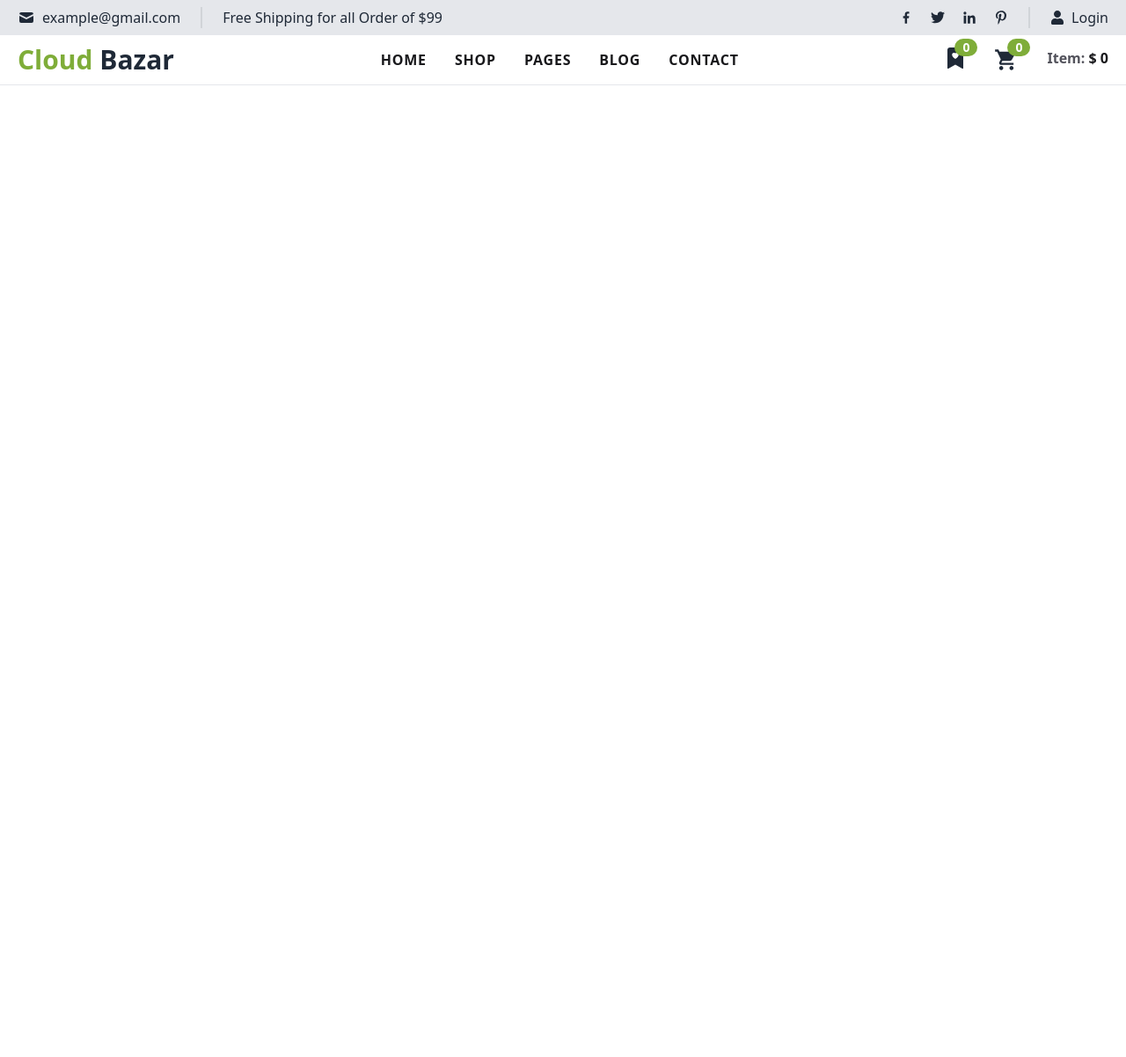
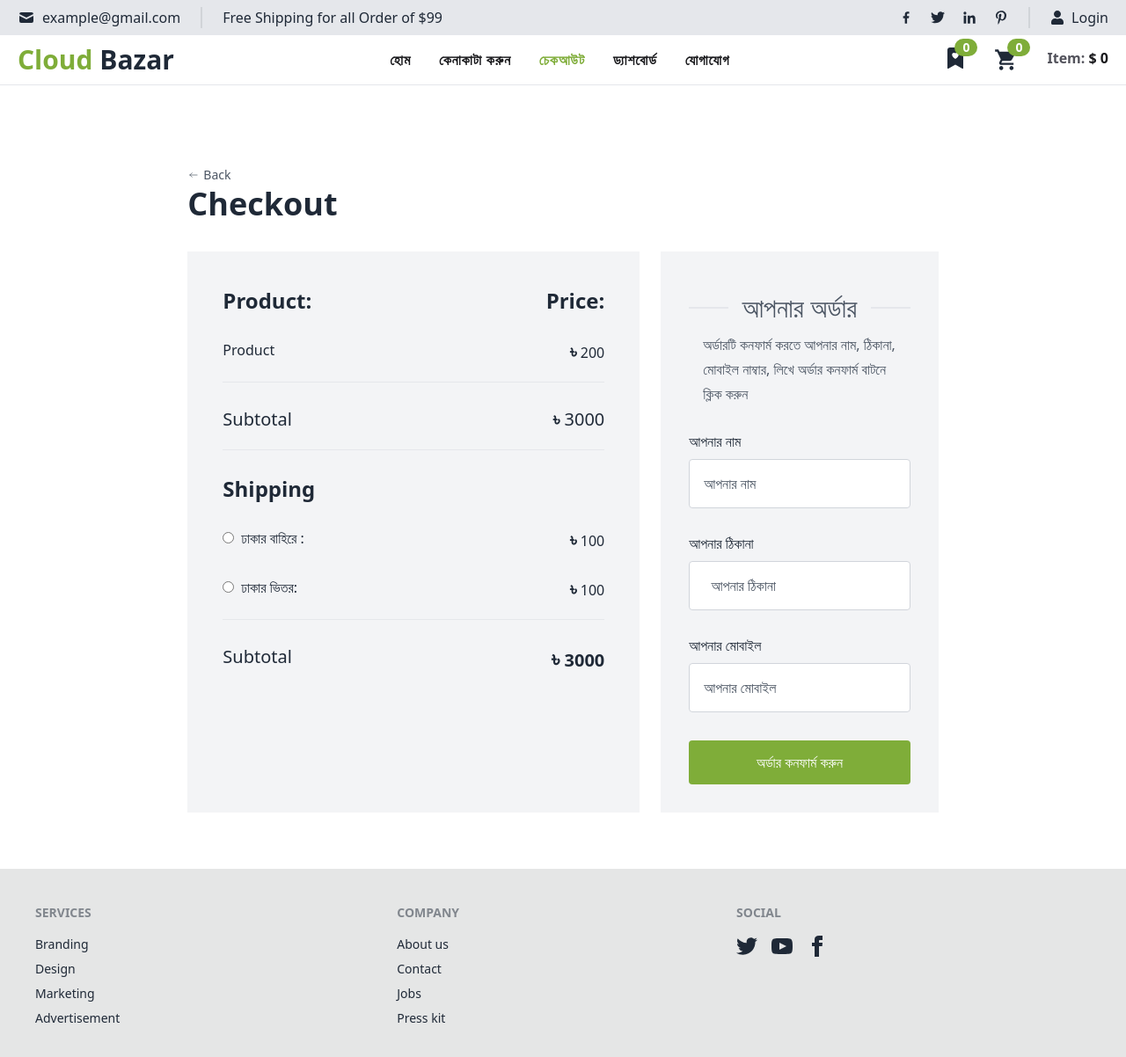
Before and after one commit to team-binarybrains/Ecommerce-client, a React (Create React App) app: page /checkout in a window 1280 px wide. Shown: the top 1202 px of the page at 88% size. Before the commit the page ends 800 px from the top, so only its background shows below. Built offline with nearby package versions, Linux system fonts and the light colour scheme.

Commit message:
link add

```diff
--- a/src/App.js
+++ b/src/App.js
@@ -2,6 +2,11 @@ import "./App.css";
 import { Route, Routes } from "react-router-dom";
 import Home from "./Component/Home/Home";
 import Header from "./Component/Header/Header";
+import Dashboard from "./Component/Dashboard/Dashboard";
+import ProductDetail from "./Component/ProductDetails/ProductDetail";
+import Footer from "./Component/Footer/Footer";
+import Checkout from "./Component/Checkout/Checkout";
+import AllProducts from "./Component/AllProducts/AllProducts";
 
 function App() {
   return (
@@ -9,7 +14,12 @@ function App() {
       <Header />
       <Routes>
         <Route path="/" element={<Home />}></Route>
+        <Route path="/dashboard" element={<Dashboard />}></Route>
+        <Route path="/checkout" element={<Checkout />}></Route>
+        <Route path="/productDetail" element={<ProductDetail />}></Route>
+        <Route path="/allProducts" element={<AllProducts />}></Route>
       </Routes>
+      <Footer />
     </div>
   );
 }
--- /dev/null
+++ b/src/Component/AllProducts/AllProducts.js
@@ -0,0 +1,11 @@
+import React from "react";
+
+const AllProducts = () => {
+  return (
+    <div className="mt-32 h-screen">
+      <h1>this is all products section</h1>
+    </div>
+  );
+};
+
+export default AllProducts;
--- a/src/Component/Checkout/Checkout.js
+++ b/src/Component/Checkout/Checkout.js
@@ -1,4 +1,5 @@
 import React, { useState } from "react";
+import { Link } from "react-router-dom";
 
 const Checkout = () => {
   const countries = ["China", "Russia", "UK"];
@@ -10,7 +11,7 @@ const Checkout = () => {
     setCountry(e.target.textContent);
   };
   return (
-    <div className="flex justify-center items-center">
+    <div className="flex justify-center items-center mt-32">
       <div className="py-16 px-4 md:px-6 2xl:px-0 flex justify-center items-center 2xl:mx-auto 2xl:container">
         <div className="flex flex-col justify-start items-start w-full space-y-9">
           <div className="flex justify-start flex-col items-start space-y-2">
@@ -45,7 +46,10 @@ const Checkout = () => {
                   strokeLinejoin="round"
                 />
               </svg>
-              <p className="text-sm leading-none">Back</p>
+              <Link to="/">
+                {" "}
+                <p className="text-sm leading-none">Back</p>
+              </Link>
             </button>
             <p className="text-3xl lg:text-4xl font-semibold leading-7 lg:leading-9 text-gray-800">
               Checkout
@@ -57,18 +61,24 @@ const Checkout = () => {
               <div className="">
                 <div className="flex justify-between ">
                   <p className="text-2xl font-bold">Product:</p>
-                  <p className="text-2xl font-bold">Price:</p>
+                  <p className="text-2xl font-bold"> Price:</p>
                 </div>
                 <div className="flex justify-between mt-7 mb-5">
                   <p>Product</p>
-                  <p>taka</p>
+                  <p>
+                    {" "}
+                    <span className="text-xl font-bold">৳</span> 200
+                  </p>
                 </div>
               </div>
               <hr />
               <div>
                 <div className="flex justify-between mt-7 mb-5">
                   <p className="text-xl ">Subtotal</p>
-                  <p className="text-xl ">3000</p>
+                  <p className="text-xl ">
+                    {" "}
+                    <span className="text-xl font-bold">৳</span> 3000
+                  </p>
                 </div>
               </div>
               <hr />
@@ -86,7 +96,9 @@ const Checkout = () => {
                       ঢাকার বাহিরে :
                     </div>
                     <div>
-                      <p>100</p>
+                      <p>
+                        <span className="text-xl font-bold">৳</span> 100
+                      </p>
                     </div>
                   </div>
                 </div>
@@ -102,7 +114,10 @@ const Checkout = () => {
                       ঢাকার ভিতর:
                     </div>
                     <div>
-                      <p>100</p>
+                      <p>
+                        {" "}
+                        <span className="text-xl font-bold">৳</span> 100
+                      </p>
                     </div>
                   </div>
                 </div>
@@ -111,7 +126,10 @@ const Checkout = () => {
                 <div>
                   <div className="flex justify-between mt-7 mb-5">
                     <p className="text-xl ">Subtotal</p>
-                    <p className="text-xl font-bold">3000</p>
+                    <p className="text-xl font-bold">
+                      {" "}
+                      <span className="text-2xl font-bold">৳</span> 3000
+                    </p>
                   </div>
                 </div>
               </div>
@@ -161,93 +179,6 @@ const Checkout = () => {
                   placeholder="আপনার মোবাইল"
                 />
               </div>
-              {/*
-              <div className="mt-2 flex-col">
-                <div>
-                  <input
-                    className="border rounded-tl rounded-tr border-gray-300 p-4 w-full text-base leading-4 placeholder-gray-600 text-gray-600"
-                    type="email"
-                    placeholder="0000 1234 6549 15151"
-                  />
-                </div>
-                <div className="flex-row flex">
-                  <input
-                    className="border rounded-bl border-gray-300 p-4 w-full text-base leading-4 placeholder-gray-600 text-gray-600"
-                    type="email"
-                    placeholder="MM/YY"
-                  />
-                  <input
-                    className="border rounded-br border-gray-300 p-4 w-full text-base leading-4 placeholder-gray-600 text-gray-600"
-                    type="email"
-                    placeholder="CVC"
-                  />
-                </div>
-              </div> */}
-
-              {/* <div className="mt-2 flex-col">
-                <div>
-                  <input
-                    className="border rounded border-gray-300 p-4 w-full text-base leading-4 placeholder-gray-600 text-gray-600"
-                    type="email"
-                    placeholder="Name on card"
-                  />
-                </div>
-              </div> */}
-
-              {/* <label className="mt-8 text-base leading-4 text-gray-800">
-                Country or region
-              </label> */}
-              {/* <div className="mt-2 flex-col">
-                <div className="relative">
-                  <button
-                    className="text-left border rounded-tr rounded-tl border-gray-300 p-4 w-full text-base leading-4 placeholder-gray-600 text-gray-600 bg-white"
-                    type="email"
-                  >
-                    {country}
-                  </button>
-                  <svg
-                    onClick={() => setMenu(!menu)}
-                    className={
-                      "transform  cursor-pointer absolute top-4 right-4 " +
-                      (menu ? "rotate-180" : "")
-                    }
-                    width="16"
-                    height="16"
-                    viewBox="0 0 16 16"
-                    fill="none"
-                    xmlns="http://www.w3.org/2000/svg"
-                  >
-                    <path
-                      d="M3.5 5.75L8 10.25L12.5 5.75"
-                      stroke="#27272A"
-                      strokeLinecap="round"
-                      strokeLinejoin="round"
-                    />
-                  </svg>
-                  <div
-                    className={
-                      "mt-1 absolute z-10 w-full flex bg-gray-50 justify-start flex-col text-gray-600 " +
-                      (menu ? "block" : "hidden")
-                    }
-                  >
-                    {countries.map((country) => (
-                      <div
-                        key={country}
-                        className="cursor-pointer hover:bg-gray-800 hover:text-white px-4 py-2"
-                        onClick={changeText}
-                      >
-                        {country}
-                      </div>
-                    ))}
-                  </div>
-                </div>
-                <input
-                  className="border rounded-bl rounded-br border-gray-300 p-4 w-full text-base leading-4 placeholder-gray-600 text-gray-600"
-                  type="text"
-                  placeholder="ZIP"
-                />
-              </div> */}
-
               <button className="mt-8 border border-transparent hover:border-gray-300 bg-clr transition duration-300 hover:bg-white text-white hover:text-gray-900 flex justify-center items-center py-4 rounded w-full">
                 <div>
                   <p className="text-base leading-4">অর্ডার কনফার্ম করুন</p>
--- /dev/null
+++ b/src/Component/Dashboard/Dashboard.js
@@ -0,0 +1,11 @@
+import React from "react";
+
+const Dashboard = () => {
+  return (
+    <div className="mt-32 h-screen">
+      <h1>this is dashboard</h1>
+    </div>
+  );
+};
+
+export default Dashboard;
--- /dev/null
+++ b/src/Component/Footer/Footer.js
@@ -0,0 +1,62 @@
+import React from "react";
+
+const Footer = () => {
+  return (
+    <footer className="footer p-10 bg-base-300 text-base-content">
+      <div>
+        <span className="footer-title">Services</span>
+        <a className="link link-hover">Branding</a>
+        <a className="link link-hover">Design</a>
+        <a className="link link-hover">Marketing</a>
+        <a className="link link-hover">Advertisement</a>
+      </div>
+      <div>
+        <span className="footer-title">Company</span>
+        <a className="link link-hover">About us</a>
+        <a className="link link-hover">Contact</a>
+        <a className="link link-hover">Jobs</a>
+        <a className="link link-hover">Press kit</a>
+      </div>
+      <div>
+        <span className="footer-title">Social</span>
+        <div className="grid grid-flow-col gap-4">
+          <a>
+            <svg
+              xmlns="http://www.w3.org/2000/svg"
+              width="24"
+              height="24"
+              viewBox="0 0 24 24"
+              className="fill-current"
+            >
+              <path d="M24 4.557c-.883.392-1.832.656-2.828.775 1.017-.609 1.798-1.574 2.165-2.724-.951.564-2.005.974-3.127 1.195-.897-.957-2.178-1.555-3.594-1.555-3.179 0-5.515 2.966-4.797 6.045-4.091-.205-7.719-2.165-10.148-5.144-1.29 2.213-.669 5.108 1.523 6.574-.806-.026-1.566-.247-2.229-.616-.054 2.281 1.581 4.415 3.949 4.89-.693.188-1.452.232-2.224.084.626 1.956 2.444 3.379 4.6 3.419-2.07 1.623-4.678 2.348-7.29 2.04 2.179 1.397 4.768 2.212 7.548 2.212 9.142 0 14.307-7.721 13.995-14.646.962-.695 1.797-1.562 2.457-2.549z"></path>
+            </svg>
+          </a>
+          <a>
+            <svg
+              xmlns="http://www.w3.org/2000/svg"
+              width="24"
+              height="24"
+              viewBox="0 0 24 24"
+              className="fill-current"
+            >
+              <path d="M19.615 3.184c-3.604-.246-11.631-.245-15.23 0-3.897.266-4.356 2.62-4.385 8.816.029 6.185.484 8.549 4.385 8.816 3.6.245 11.626.246 15.23 0 3.897-.266 4.356-2.62 4.385-8.816-.029-6.185-.484-8.549-4.385-8.816zm-10.615 12.816v-8l8 3.993-8 4.007z"></path>
+            </svg>
+          </a>
+          <a>
+            <svg
+              xmlns="http://www.w3.org/2000/svg"
+              width="24"
+              height="24"
+              viewBox="0 0 24 24"
+              className="fill-current"
+            >
+              <path d="M9 8h-3v4h3v12h5v-12h3.642l.358-4h-4v-1.667c0-.955.192-1.333 1.115-1.333h2.885v-5h-3.808c-3.596 0-5.192 1.583-5.192 4.615v3.385z"></path>
+            </svg>
+          </a>
+        </div>
+      </div>
+    </footer>
+  );
+};
+
+export default Footer;
--- a/src/Component/Header/Nav.js
+++ b/src/Component/Header/Nav.js
@@ -1,22 +1,32 @@
-import React from 'react';
-import { NavLink } from 'react-router-dom';
+import React from "react";
+import { NavLink } from "react-router-dom";
 
-const Nav = ({className,hideMenuFn}) => {
+const Nav = ({ className, hideMenuFn }) => {
+  const navStyle = ({ isActive }) => {
+    return isActive
+      ? "font-extrabold text-clr tracking-wider"
+      : "font-extrabold text-zinc-900 tracking-wider";
+  };
 
-
-    const navStyle = ({isActive})=> {
-        return isActive?'font-extrabold text-clr tracking-wider':'font-extrabold text-zinc-900 tracking-wider';
-    }
-
-    return (
-        <div className={className}>
-            <NavLink onClick={hideMenuFn} to={'/'} className={navStyle}>HOME</NavLink>
-            <NavLink onClick={hideMenuFn} to={'/shop'} className={navStyle}>SHOP</NavLink>
-            <NavLink onClick={hideMenuFn} to={'/pages'} className={navStyle}>PAGES</NavLink>
-            <NavLink onClick={hideMenuFn} to={'/blog'} className={navStyle}>BLOG</NavLink>
-            <NavLink onClick={hideMenuFn} to={'/contact'} className={navStyle}>CONTACT</NavLink>
-        </div>
-    );
+  return (
+    <div className={className}>
+      <NavLink onClick={hideMenuFn} to={"/"} className={navStyle}>
+        হোম
+      </NavLink>
+      <NavLink onClick={hideMenuFn} to={"/allProducts"} className={navStyle}>
+        কেনাকাটা করুন
+      </NavLink>
+      <NavLink onClick={hideMenuFn} to={"/checkout"} className={navStyle}>
+        চেকআউট
+      </NavLink>
+      <NavLink onClick={hideMenuFn} to={"/dashboard"} className={navStyle}>
+        ড্যাশবোর্ড
+      </NavLink>
+      <NavLink onClick={hideMenuFn} to={"/contact"} className={navStyle}>
+        যোগাযোগ
+      </NavLink>
+    </div>
+  );
 };
 
 export default Nav;
--- a/src/Component/Home/Home.js
+++ b/src/Component/Home/Home.js
@@ -7,7 +7,7 @@ const Home = () => {
   return (
     <div>
       <HomePageProducts />
-      <Checkout />
+
       <ProductDetail />
     </div>
   );
```
Also changed, not shown: src/Component/Home/SingleHomepageProducts/SingleHomepageProducts.js (+12 -2 lines), src/Component/ProductDetails/ProductDetail.js (+4 -3 lines).
